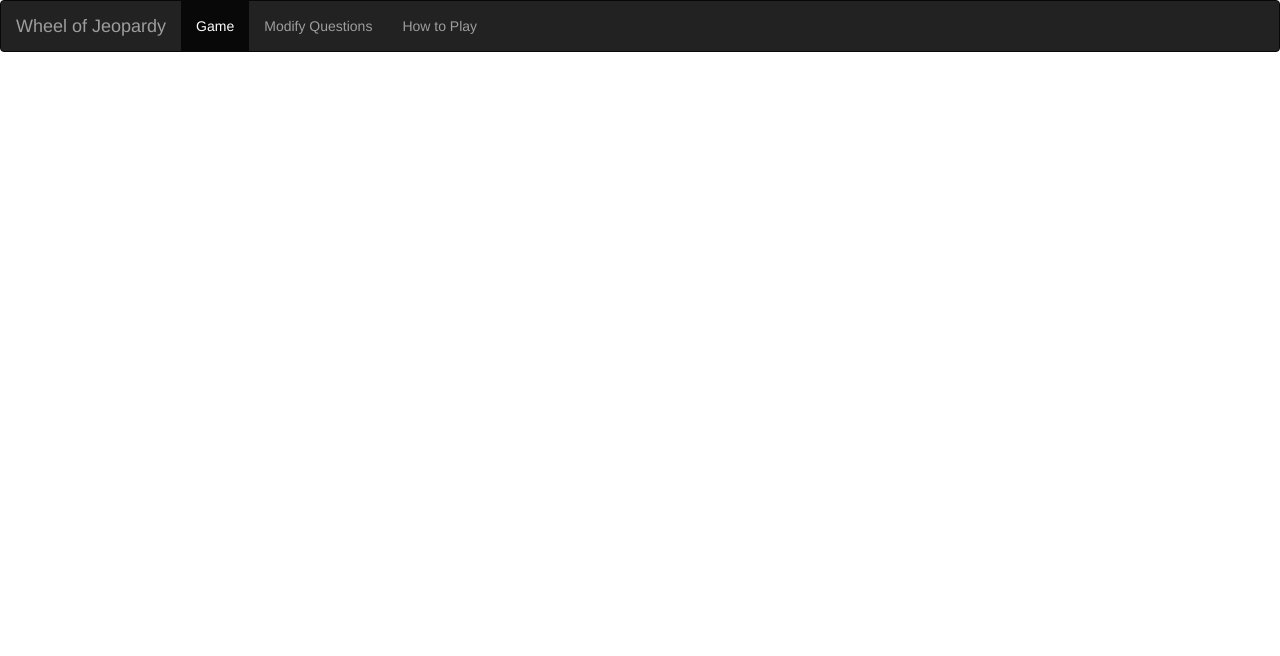
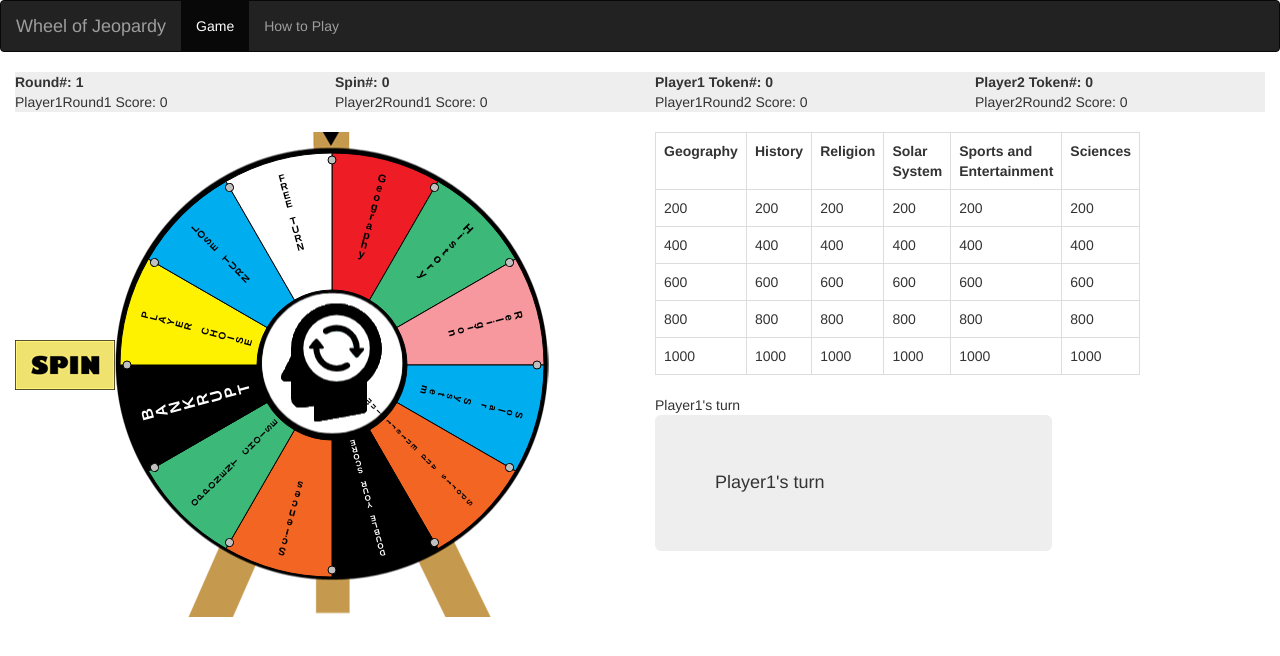
Before and after one commit to thexiang/wheel-of-jeopardy-frontend, a plain HTML site: page index.html in a window 1280 px wide. Both pictures are taken after a click on the button "Start Game". Drawn offline with nearby package versions, Linux system fonts and the light colour scheme; no server answers.

Commit message:
make the site static

```diff
--- a/aboutus.html
+++ /dev/null
@@ -1,21 +0,0 @@
-<!DOCTYPE html>
-    <head>
-	      <link rel="stylesheet" href="https://maxcdn.bootstrapcdn.com/bootstrap/3.4.0/css/bootstrap.min.css">
-    </head>
-    <body>
-
-<nav class="navbar navbar-inverse">
-  <div class="container-fluid">
-    <div class="navbar-header">
-      <a class="navbar-brand" href="#">Wheel of Jeopardy</a>
-    </div>
-    <ul class="nav navbar-nav">
-      <li><a href="index.html">Game</a></li>
-      <li><a href="questions.html">Modify Questions</a></li>
-      <li><a href="rules.html">How to Play</a></li>
-      <li class="active"><a href="aboutus.html">About US</a></li>
-    </ul>
-  </div>
-</nav>
-<H4>About Us</H4>
-</body>
--- a/index.html
+++ b/index.html
@@ -39,7 +39,6 @@
       </div>
       <ul class="nav navbar-nav">
         <li class="active"><a href="index.html">Game</a></li>
-        <li><a href="questions.html">Modify Questions</a></li>
         <li><a href="rules.html">How to Play</a></li>
 
       </ul>
--- a/js/game.js
+++ b/js/game.js
@@ -1,3 +1,136 @@
+const test = {
+  "Geography" : {
+    qa: {
+      200: {question: "1q1" , answer: "1a1", points : 200  },
+      400: {question: "q2" , answer: "a2", points : 400  },
+      600: {question: "q3" , answer: "a3", points : 600  },
+      800: {question: "q4" , answer: "a4", points : 800  },
+      1000: {question: "q5" , answer: "a5", points : 1000}
+    }
+    ,answeredCount: 0
+  }
+  ,
+  "History" : {
+    qa: {
+      200: {question: "2q1" , answer: "2a1", points : 200  },
+      400: {question: "q2" , answer: "a2", points : 400  },
+      600: {question: "q3" , answer: "a3", points : 600  },
+      800: {question: "q4" , answer: "a4", points : 800  },
+      1000: {question: "q5" , answer: "a5", points : 1000}
+    }
+    ,answeredCount: 0
+  },
+  "Religion" : {
+    qa: {
+      200: {question: "3q1" , answer: "3a1", points : 200  },
+      400: {question: "q2" , answer: "a2", points : 400  },
+      600: {question: "q3" , answer: "a3", points : 600  },
+      800: {question: "q4" , answer: "a4", points : 800  },
+      1000: {question: "q5" , answer: "a5", points : 1000}
+    }
+    ,answeredCount: 0
+  }
+  ,
+  "Solar System" : {
+    qa: {
+      200: {question: "4q1" , answer: "4a1", points : 200  },
+      400: {question: "q2" , answer: "a2", points : 400  },
+      600: {question: "q3" , answer: "a3", points : 600  },
+      800: {question: "q4" , answer: "a4", points : 800  },
+      1000: {question: "q5" , answer: "a5", points : 1000}
+    }
+    ,answeredCount: 0
+  },
+  "Sports and Entertainment" : {
+    qa: {
+      200: {question: "5q1" , answer: "5a1", points : 200  },
+      400: {question: "q2" , answer: "a2", points : 400  },
+      600: {question: "q3" , answer: "a3", points : 600  },
+      800: {question: "q4" , answer: "a4", points : 800  },
+      1000: {question: "q5" , answer: "a5", points : 1000}
+    }
+    ,answeredCount: 0
+  }
+  ,
+  "Sciences" : {
+    qa: {
+      200: {question: "6q1" , answer: "6a1", points : 200  },
+      400: {question: "q2" , answer: "a2", points : 400  },
+      600: {question: "q3" , answer: "a3", points : 600  },
+      800: {question: "q4" , answer: "a4", points : 800  },
+      1000: {question: "q5" , answer: "a5", points : 1000}
+    }
+    ,answeredCount: 0
+  }
+}
+
+
+const round2data =
+{ "round2data" : {
+  qa: {
+    200: {question: "1q1" , answer: "1a1", points : 200  },
+    400: {question: "q2" , answer: "a2", points : 400  },
+    600: {question: "q3" , answer: "a3", points : 600  },
+    800: {question: "q4" , answer: "a4", points : 800  },
+    1000: {question: "q5" , answer: "a5", points : 1000}
+  }
+  ,answeredCount: 0
+}
+,
+"space" : {
+  qa: {
+    200: {question: "2q1" , answer: "2a1", points : 200  },
+    400: {question: "q2" , answer: "a2", points : 400  },
+    600: {question: "q3" , answer: "a3", points : 600  },
+    800: {question: "q4" , answer: "a4", points : 800  },
+    1000: {question: "q5" , answer: "a5", points : 1000}
+  }
+  ,answeredCount: 0
+},
+"test3" : {
+  qa: {
+    200: {question: "3q1" , answer: "3a1", points : 200  },
+    400: {question: "q2" , answer: "a2", points : 400  },
+    600: {question: "q3" , answer: "a3", points : 600  },
+    800: {question: "q4" , answer: "a4", points : 800  },
+    1000: {question: "q5" , answer: "a5", points : 1000}
+  }
+  ,answeredCount: 0
+}
+,
+"Solar test4" : {
+  qa: {
+    200: {question: "4q1" , answer: "4a1", points : 200  },
+    400: {question: "q2" , answer: "a2", points : 400  },
+    600: {question: "q3" , answer: "a3", points : 600  },
+    800: {question: "q4" , answer: "a4", points : 800  },
+    1000: {question: "q5" , answer: "a5", points : 1000}
+  }
+  ,answeredCount: 0
+},
+"Sports and Entertainment test6" : {
+  qa: {
+    200: {question: "5q1" , answer: "5a1", points : 200  },
+    400: {question: "q2" , answer: "a2", points : 400  },
+    600: {question: "q3" , answer: "a3", points : 600  },
+    800: {question: "q4" , answer: "a4", points : 800  },
+    1000: {question: "q5" , answer: "a5", points : 1000}
+  }
+  ,answeredCount: 0
+}
+,
+"Sciences" : {
+  qa: {
+    200: {question: "6q1" , answer: "6a1", points : 200  },
+    400: {question: "q2" , answer: "a2", points : 400  },
+    600: {question: "q3" , answer: "a3", points : 600  },
+    800: {question: "q4" , answer: "a4", points : 800  },
+    1000: {question: "q5" , answer: "a5", points : 1000}
+  }
+  ,answeredCount: 0
+}
+}
+
 //init variable
 let wheelitems
 let theWheel
@@ -40,24 +173,34 @@
 let tmpAnswer
 
 
-// //get data from api
-  function webData(){
+// // //get data from api
+//   function webData(){
+//     if(roundNum == 1){
+//     var url = 'https://jhu-se-api-container.azurewebsites.net/get_qas/round/1'
+//     }
+//     else if(roundNum == 2){
+//     var url = 'https://jhu-se-api-container.azurewebsites.net/get_qas/round/2'
+//     }
+//     $.ajax({
+//         type: "GET",
+//         url: url,
+//         success: output,
+//         dataType: 'json'
+//       });
+//   }
+
+function webData(){
     if(roundNum == 1){
-    var url = 'https://jhu-se-api-container.azurewebsites.net/get_qas/round/1'
+      output(test)
     }
     else if(roundNum == 2){
-    var url = 'https://jhu-se-api-container.azurewebsites.net/get_qas/round/2'
+      output(test)
     }
-    $.ajax({
-        type: "GET",
-        url: url,
-        success: output,
-        dataType: 'json'
-      });
-  }
+}
 
 //init data
   function output(data){
+
     qadata = data
     isSpined = false
     $("#select-set").show()
```
Also changed, not shown: questions.html (deleted, +0 -101 lines), rules.html (+0 -1 lines).
